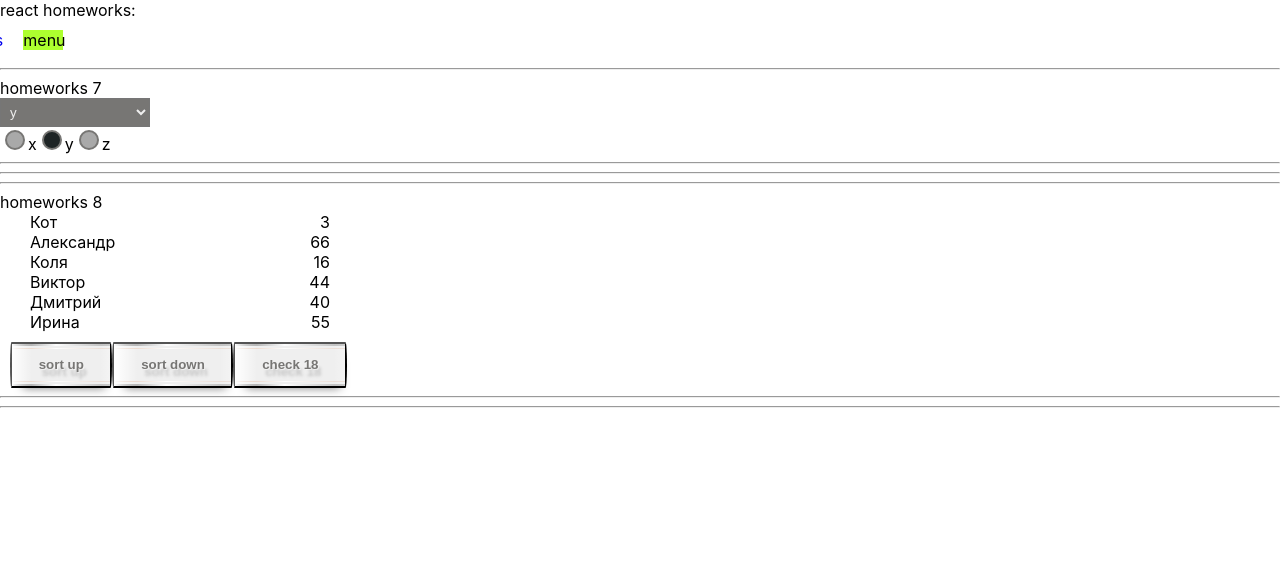
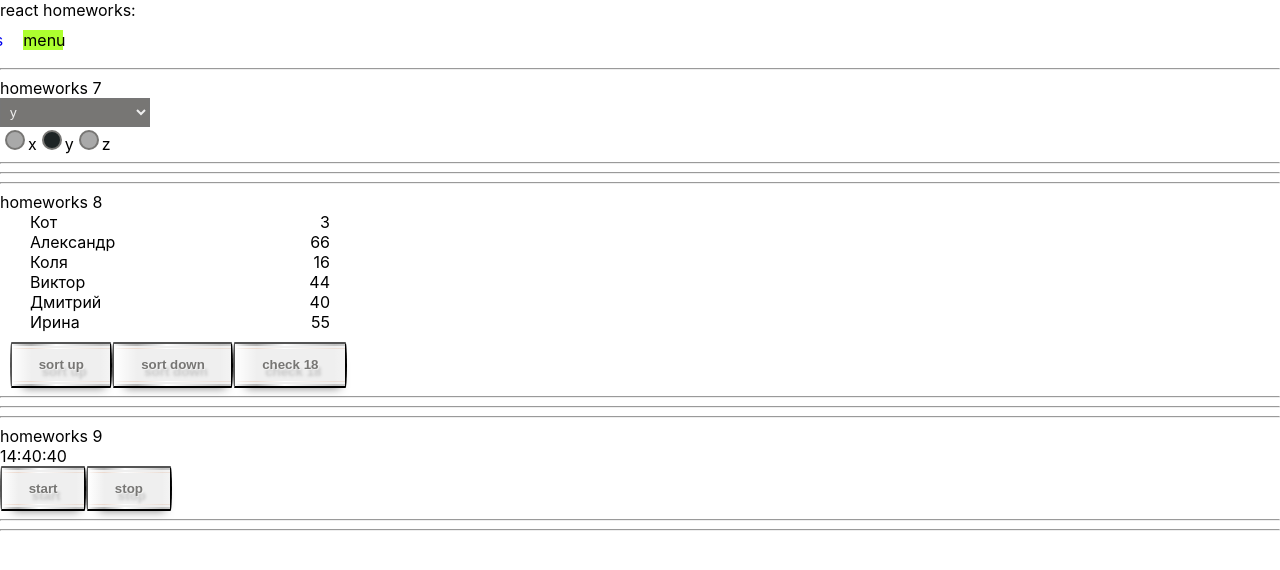
Before and after one commit to PavelMalta/homeworks-from-Ignat, a React (Create React App) app: page /#/junior in a window 1280 px wide. Shown: the top 570 px of the page. Built offline with nearby package versions, Linux system fonts and the light colour scheme.

Commit message:
fixed Clock component, HW9

```diff
--- a/src/p2-homeworks/h5/pages/Junior.tsx
+++ b/src/p2-homeworks/h5/pages/Junior.tsx
@@ -1,12 +1,14 @@
 import React from "react";
 import HW7 from "../../h7/HW7";
 import HW8 from "../../h8/HW8";
+import HW9 from "../../h9/HW9";
 
 export const Junior = () => {
     return (
         <div>
             <HW7/>
             <HW8/>
+            <HW9/>
         </div>
     )
 }
--- a/src/p2-homeworks/h9/Clock.tsx
+++ b/src/p2-homeworks/h9/Clock.tsx
@@ -3,29 +3,35 @@ import SuperButton from '../h4/common/c2-SuperButton/SuperButton'
 
 function Clock() {
     const [timerId, setTimerId] = useState<number>(0)
-    const [date, setDate] = useState<Date>()
+    const [date, setDate] = useState<Date>(new Date())
     const [show, setShow] = useState<boolean>(false)
 
     const stop = () => {
-        // stop
+        timerId && clearTimeout(timerId)// stop
     }
     const start = () => {
         stop()
         const id: number = window.setInterval(() => {
-            // setDate
+           setDate(new Date())  // setDate
         }, 1000)
         setTimerId(id)
     }
 
     const onMouseEnter = () => {
-        // show
+        setShow(true)// show
     }
     const onMouseLeave = () => {
-        // close
+        setShow(false)// close
     }
+    let hours = date.getHours() >= 10 ? date.getHours() : '0' + date.getHours()
+    let minutes = date.getMinutes() >= 10 ? date.getMinutes() : '0' + date.getMinutes()
+    let seconds = date.getSeconds() >= 10 ? date.getSeconds() : '0' + date.getSeconds()
 
-    const stringTime = 'Time' // fix with date
-    const stringDate = 'Date' // fix with date
+    let dates = date.getDate() >= 10 ? date.getDate() : '0' + date.getDate()
+    let months = date.getMonth() >= 10 ? date.getMonth() : '0' + date.getMonth()
+
+    const stringTime = hours + ':' + minutes + ':' + seconds ; // fix with date
+    const stringDate = dates + '.' + months + '.' + date.getFullYear() // fix with date
 
     return (
         <div>
```
Also changed, not shown: src/p2-homeworks/h10/HW10.tsx (+6 -6 lines), src/p2-homeworks/h10/bll/loadingReducer.ts (+6 -6 lines), src/p2-homeworks/h10/bll/store.ts (+4 -4 lines).
